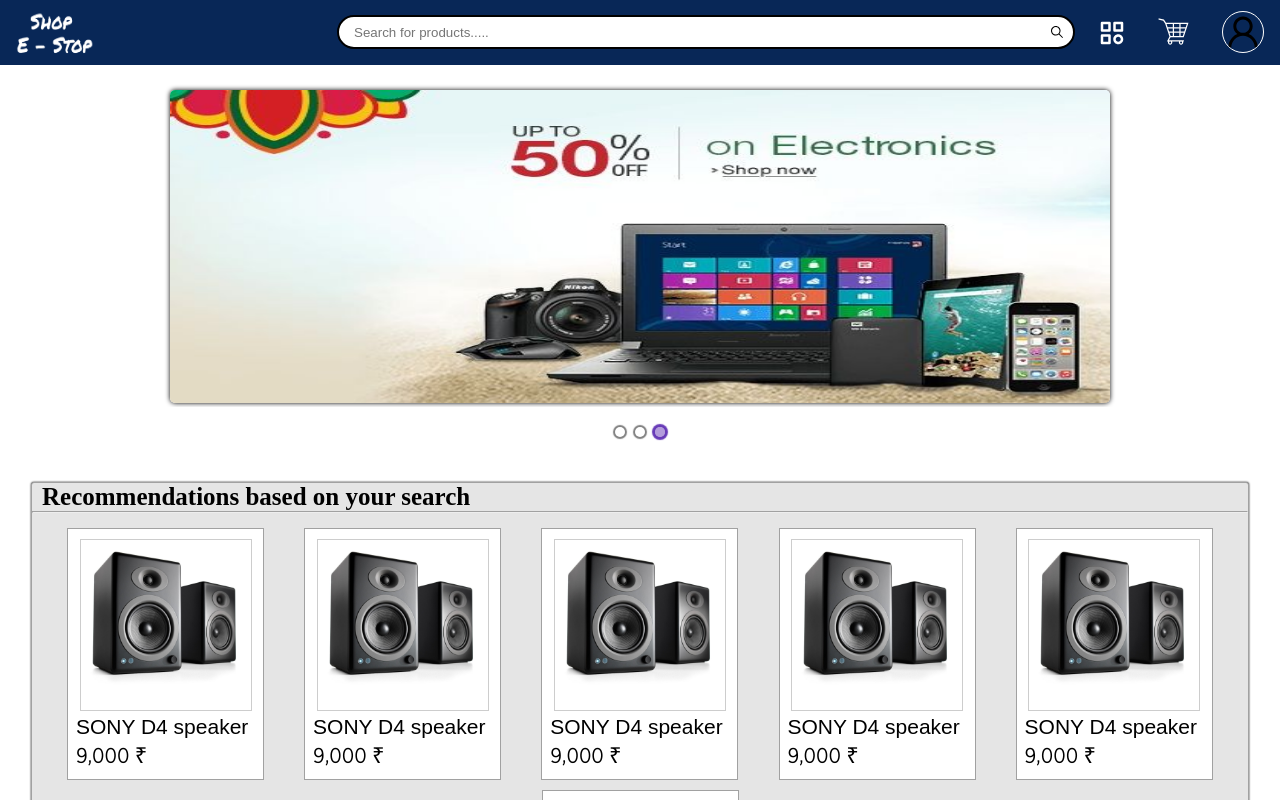
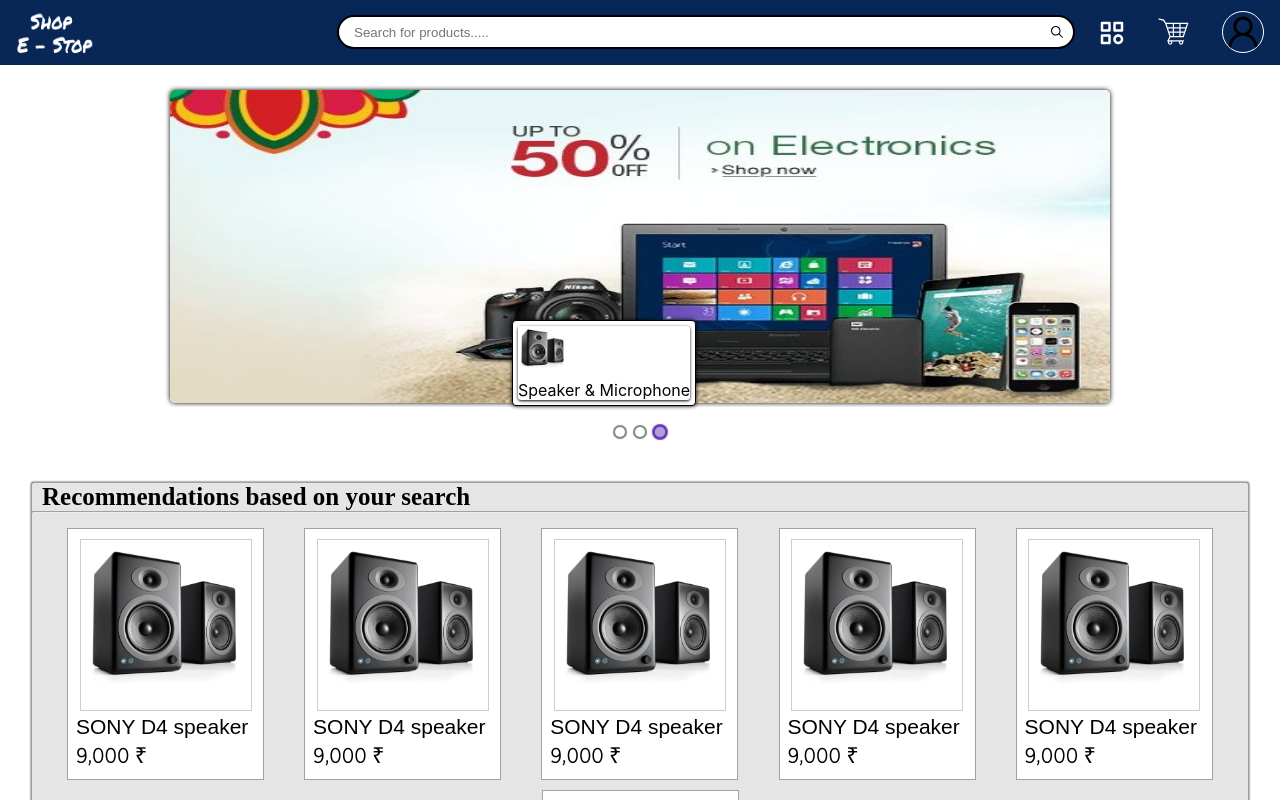
Before and after one commit to Tanmay19code/Shop_E_Stop-Frontend, a React (Create React App) app: page / in a window 1280 px wide. Both pictures are taken after a click on the icon 1112 px from the left and 33 px from the top of the page. Shown: the top 800 px of the page. Built offline with nearby package versions, Linux system fonts and the light colour scheme; a web font is replaced by a local one.

Commit message:
16th october 2021

```diff
--- a/src/App.css
+++ b/src/App.css
@@ -259,7 +259,29 @@
     margin-bottom: 5px;
     text-align: center;
 }
-
+.category-body{
+    position: absolute;
+    top: 40%;
+    left: 40%;
+    z-index: 3;
+    border: 1px solid #000;
+    background-color: #fff;
+    padding: 5px;
+    box-shadow: 0 0 4px #000;
+    border-radius: 4px;
+    display: flex;
+    flex-wrap: wrap;
+    justify-content: space-evenly;
+}
+.category-item{
+    border-radius: 3px;
+    box-shadow: 0 1px 3px #000;
+    justify-content: center;
+}
+.category-item img{
+    width: 50px;
+    height: 50px;
+}
 /****************
 Carousel
 *****************/
--- /dev/null
+++ b/src/components/Category.js
@@ -0,0 +1,13 @@
+import React from 'react'
+import CategoryItem from './CategoryItem'
+import speaker from '../images/speaker.jpg'
+
+function Category() {
+    return (
+        <div className="category-body">
+            <CategoryItem image={speaker} category="Speaker & Microphone"/>
+        </div>
+    )
+}
+
+export default Category
--- /dev/null
+++ b/src/components/CategoryItem.js
@@ -0,0 +1,12 @@
+import React from 'react'
+
+function CategoryItem(props) {
+    return (
+        <div className="category-item">
+            <img src={props.image} alt={props.category} />
+            <p>{props.category}</p>
+        </div>
+    )
+}
+
+export default CategoryItem
--- a/src/components/Navbar.js
+++ b/src/components/Navbar.js
@@ -6,6 +6,7 @@
 import { BiCategory } from "react-icons/bi";
 import { Link } from "react-router-dom";
 import OutsideClickHandler from "react-outside-click-handler";
+import Category from "./Category";
 
 function Navbar() {
   const [menuEnabled, setMenuEnabled] = useState(false);
@@ -22,6 +23,18 @@
     }
   };
 
+  const [categoryVisible, setCategoryVisible] = useState(false)
+  const toggleCategory = () => {
+    if (categoryVisible) {
+      setCategoryVisible(false)
+    }
+    else{
+      setCategoryVisible(true)
+    }
+  }
+  const disableCategory = () => {
+    setCategoryVisible(false)
+  }
   return (
     <div>
       <div className="navbar">
@@ -30,7 +43,7 @@
         </Link>
         <ul className="navbar-ul">
           <li>
-            <BiCategory className="category" />
+            <BiCategory className="category" onClick={toggleCategory}/>
           </li>
           <li>
             <Link to="/cart" onClick={disableMenu}>
@@ -94,6 +107,7 @@
           </OutsideClickHandler>
         </div>
       </div>
+      {categoryVisible?<Category/>:<></>}
     </div>
   );
 }
```
